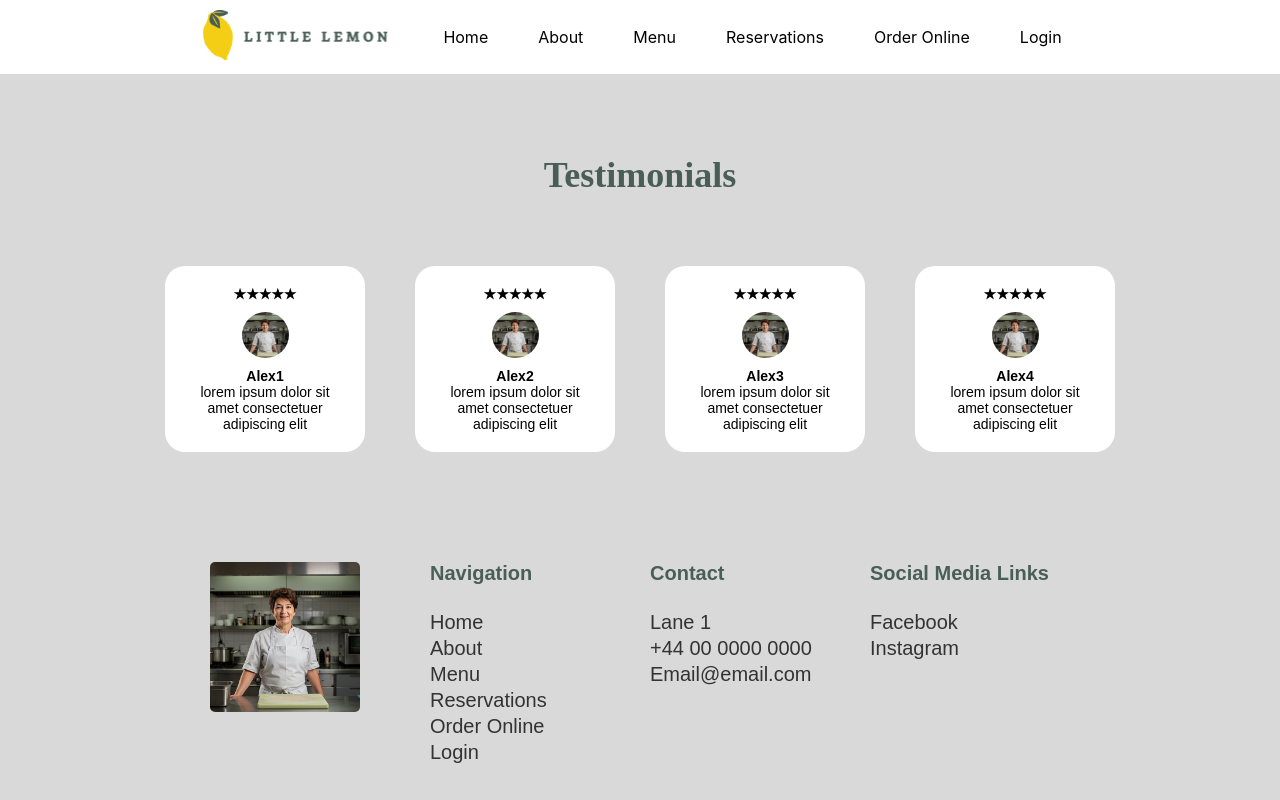
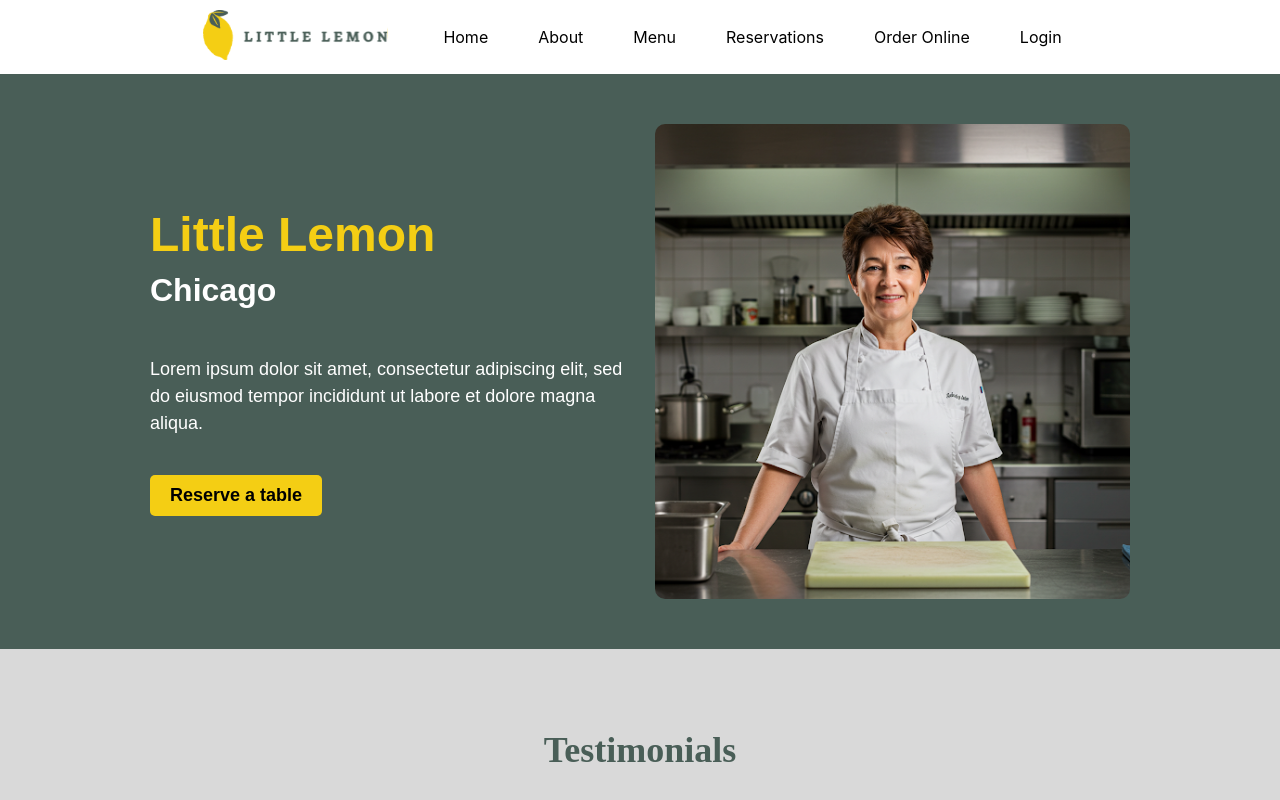
Before and after one commit to BoasAndreasen/project, a React (Create React App) app in the folder project/: page / in a window 1280 px wide. Shown: the top 800 px of the page. Built offline with nearby package versions, Linux system fonts and the light colour scheme.

Commit message:
Introduction component

```diff
--- /dev/null
+++ b/project/src/components/Introduction/Introduction.css
@@ -0,0 +1,80 @@
+.introductionContainer {
+    display: grid;
+    grid-template-columns: repeat(2, 1fr);
+    gap: 30px;
+    justify-content: center;
+    align-items: center;
+    background-color: #495E57;
+    padding: 50px 150px;
+}
+
+.introductionColumn {
+    display: flex;
+    flex-direction: column;
+    justify-content: center;
+    align-items: flex-start;
+}
+
+.introductionHeading {
+    font-family: sans-serif;
+    font-size: 48px;
+    font-weight: bold;
+    color: #f4ce14;
+    margin: 0;
+}
+
+.introductionSubheading {
+    font-family: sans-serif;
+    font-size: 32px;
+    font-weight: bold;
+    color: white;
+    background-color: #495e57;
+    margin-top: 10px;
+}
+
+.introductionText {
+    font-family: sans-serif;
+    font-size: 18px;
+    color: white;
+    margin-top: 20px;
+    line-height: 1.5;
+}
+
+.reserveButton {
+    font-family: sans-serif;
+    font-size: 18px;
+    font-weight: bold;
+    color: black;
+    background-color: #f4ce14;
+    border: none;
+    padding: 10px 20px;
+    margin-top: 20px;
+    cursor: pointer;
+    border-radius: 5px;
+}
+
+.reserveButton:hover {
+    background-color: #e3ba12;
+}
+
+.introductionImage {
+    width: 100%;
+    height: auto;
+    border-radius: 10px;
+}
+
+@media (max-width: 900px) {
+    .introductionContainer {
+        grid-template-columns: 1fr;
+        gap: 40px;
+    }
+
+    .introductionColumn {
+        align-items: center;
+        text-align: center;
+    }
+
+    .introductionSubheading {
+        margin-top: 10px;
+    }
+}
--- /dev/null
+++ b/project/src/components/Introduction/Introduction.jsx
@@ -0,0 +1,26 @@
+import React from "react";
+import "./Introduction.css";
+import restaurantImage from "../../resources/owner.png";
+
+const Introduction = () => {
+  return (
+    <div className="introductionContainer">
+      <div className="introductionColumn">
+        <h1 className="introductionHeading">Little Lemon</h1>
+        <h2 className="introductionSubheading">Chicago</h2>
+        <p className="introductionText">
+          Lorem ipsum dolor sit amet, consectetur adipiscing elit, sed do eiusmod tempor incididunt ut labore et dolore magna aliqua.
+        </p>
+        <a href="/reservations">
+            <button className="reserveButton">Reserve a table</button>
+        </a>
+
+      </div>
+      <div className="introductionColumn">
+        <img src={restaurantImage} alt="Restaurant" className="introductionImage" />
+      </div>
+    </div>
+  );
+};
+
+export default Introduction;
--- a/project/src/pages/Home.js
+++ b/project/src/pages/Home.js
@@ -1,14 +1,13 @@
 import Nav from "../components/Nav"
 import Footer from "../components/Footer"
 import Testimonials from "../components/testimonials/Testimonials"
-
-
-
+import Introduction from "../components/Introduction/Introduction";
 
 function Main() {
     return (
         <>
             <Nav/>
+            <Introduction/>
             <Testimonials/>
             <Footer/>
         </>
```
